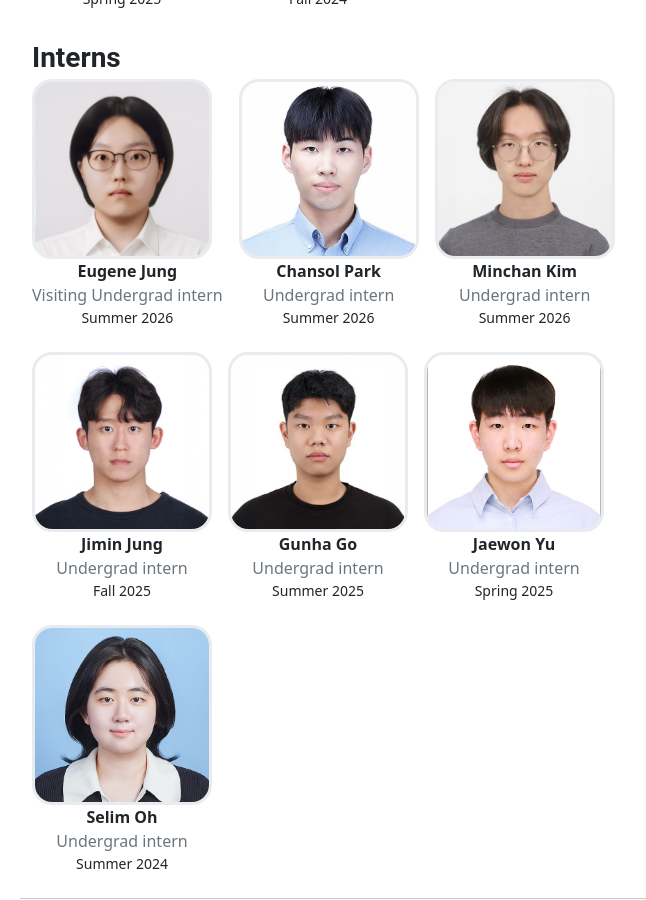
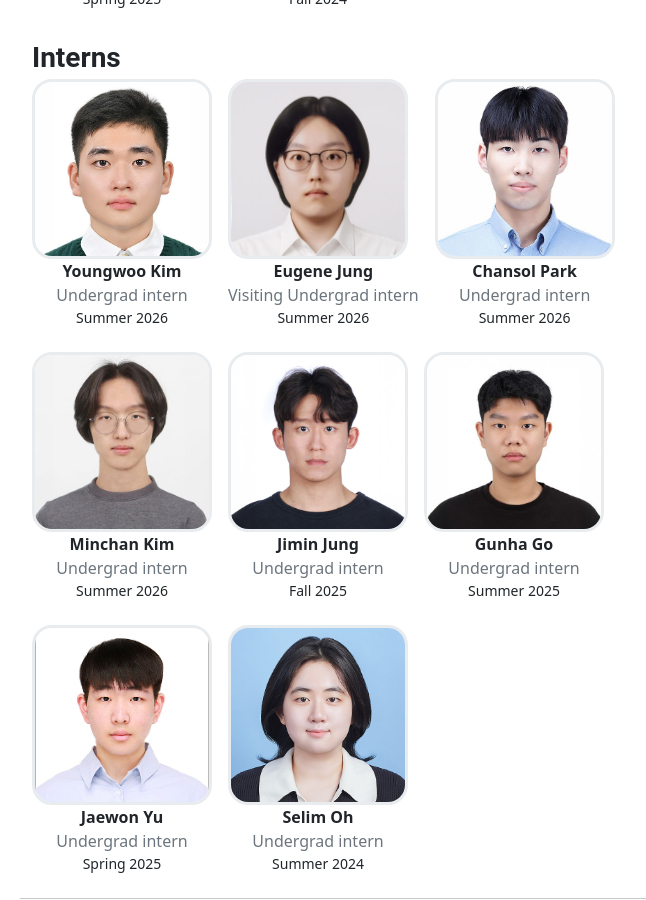
Before and after one commit to postech-compsec/postech-compsec.github.io, a Jekyll site: the page built from pages/people.md, in a window 1280 px wide and 900 px high, scrolled down 1372 px. Shown: the whole window, without its empty margins (240-886 px from the left). Built offline with Jekyll 4.4.1, drawn with Linux system fonts in a browser that asks for light colours; nearby versions of some CDN libraries.

Commit message:
add youngwoo

```diff
--- a/_data/people.yml
+++ b/_data/people.yml
@@ -60,6 +60,12 @@ Graduate Students:
   site: #
 
 Interns:
+- name: Youngwoo Kim
+  role: Undergrad intern
+  since: Summer 2026
+  image: assets/people/youngwoo.jpg
+  site: https://github.com/yeowook
+
 - name: Eugene Jung
   role: Visiting Undergrad intern
   since: Summer 2026
```
Also changed, not shown: pages/home.md (+1 -1 lines), assets/people/youngwoo.jpg (added).
